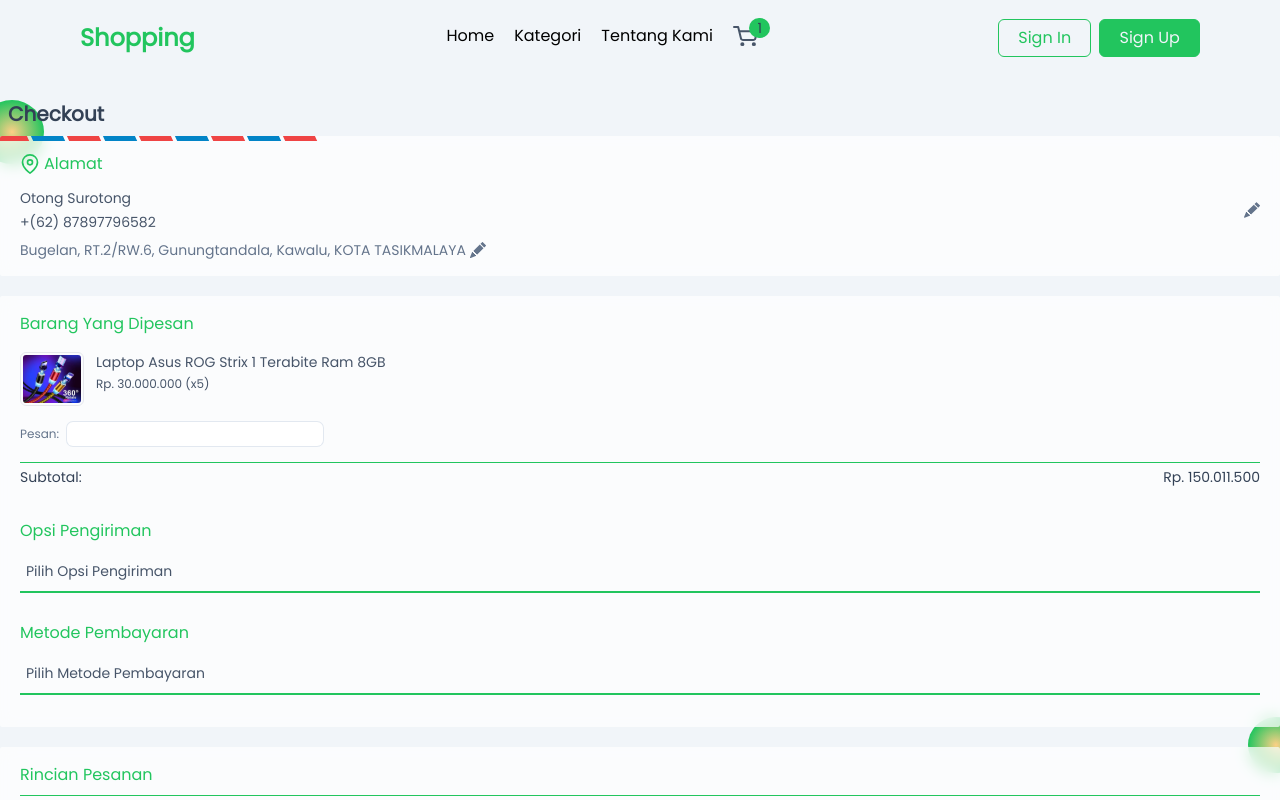
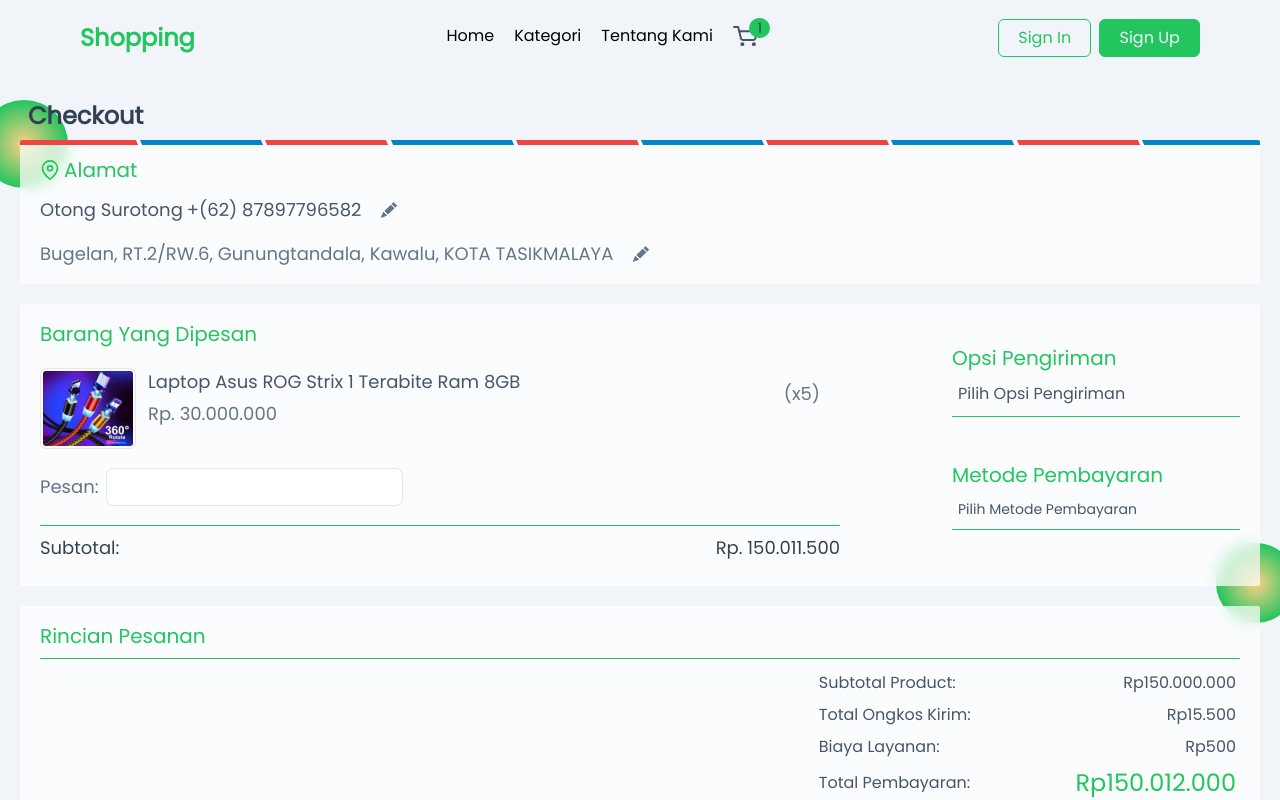
Before and after one commit to galihroswandi/E-comerce, a React (Create React App) app in the folder e-comerce/: page /checkout in a window 1280 px wide. Shown: the top 800 px of the page. Built offline with nearby package versions, Linux system fonts and the light colour scheme.

Commit message:
Update Responsive Versi Large

```diff
--- a/e-comerce/src/components/Elements/Footer/index.jsx
+++ b/e-comerce/src/components/Elements/Footer/index.jsx
@@ -8,9 +8,11 @@ import LinkFooterKontak from "./LinkFooterKontak";
 
 const Footer = () => {
   return (
-    <div className="min-h-[20rem] bg-gradient-to-r from-[#DCFCE7] to-white shadow-[-1rem_0_60px_1rem_rgba(15, 23, 42,0.3)] py-10 px-10 relative box-border overflow-x-hidden grid sm:grid-cols-2 md:grid-cols-3 pb-28 sm:pb-0">
+    <div className="min-h-[20rem] bg-gradient-to-r from-[#DCFCE7] to-white shadow-[-1rem_0_60px_1rem_rgba(15, 23, 42,0.3)] py-10 px-10 relative box-border overflow-x-hidden grid sm:grid-cols-2 md:grid-cols-3 pb-28 sm:pb-8">
       <section className="brand mb-10 lg:ml-10">
-        <h1 className="text-3xl font-semibold text-green-500 mb-1">Shopping</h1>
+        <h1 className="text-xl sm:text-3xl font-semibold text-green-500 mb-1">
+          Shopping
+        </h1>
         <p className="text-base font-ligh text-green-400">
           Copyright &copy; 2023
         </p>
--- a/e-comerce/src/components/Layouts/Checkout/index.jsx
+++ b/e-comerce/src/components/Layouts/Checkout/index.jsx
@@ -12,33 +12,34 @@ const CheckoutTemplate = () => {
     <Fragment>
       <Navbar />
       <div className="wrapper overflow-hidden">
-        <main className="min-h-[100vh] mt-[5rem] mx-2 py-5 box-border mb-8 sm:container md:px-0 relative">
+        <main className="min-h-[100vh] mt-[5rem] mx-2 py-5 box-border mb-8 sm:container md:px-3 lg:px-5 relative">
           <img
             src={Checkout1}
             alt="Ellipse"
-            className="w-[4rem] absolute -z-[1] -left-5"
+            className="w-[4rem] lg:w-[5.5rem] absolute -z-[1] -left-5"
           />
-          <h1 className="mx-2 font-semibold text-xl text-slate-700 mb-2">
+          <h1 className="mx-2 font-semibold text-xl lg:text-2xl text-slate-700 mb-2">
             Checkout
           </h1>
           <section className="address bg-white rounded-sm  px-5 py-4 bg-opacity-70 backdrop-blur-[7.5px] flex flex-col gap-2 overflow-hidden mb-5">
-            <div className="dashed absolute top-0 right-1 left-1 flex items-center gap-3">
-              <div className="w-[2rem] h-[.3rem] bg-red-500 skew-x-[25deg] -ml-2"></div>
-              <div className="w-[2rem] h-[.3rem] bg-sky-600 skew-x-[25deg] -ml-2"></div>
-              <div className="w-[2rem] h-[.3rem] bg-red-500 skew-x-[25deg] -ml-2"></div>
-              <div className="w-[2rem] h-[.3rem] bg-sky-600 skew-x-[25deg] -ml-2"></div>
-              <div className="w-[2rem] h-[.3rem] bg-red-500 skew-x-[25deg] -ml-2"></div>
-              <div className="w-[2rem] h-[.3rem] bg-sky-600 skew-x-[25deg] -ml-2"></div>
-              <div className="w-[2rem] h-[.3rem] bg-red-500 skew-x-[25deg] -ml-2"></div>
-              <div className="w-[2rem] h-[.3rem] bg-sky-600 skew-x-[25deg] -ml-2"></div>
-              <div className="w-[2rem] h-[.3rem] bg-red-500 skew-x-[25deg] -ml-2"></div>
+            <div className="dashed absolute top-0 right-1 left-1 flex items-center gap-3 w-full">
+              <div className="w-1/5 h-[.3rem] bg-red-500 skew-x-[25deg] -ml-2"></div>
+              <div className="w-1/5 h-[.3rem] bg-sky-600 skew-x-[25deg] -ml-2"></div>
+              <div className="w-1/5 h-[.3rem] bg-red-500 skew-x-[25deg] -ml-2"></div>
+              <div className="w-1/5 h-[.3rem] bg-sky-600 skew-x-[25deg] -ml-2"></div>
+              <div className="w-1/5 h-[.3rem] bg-red-500 skew-x-[25deg] -ml-2"></div>
+              <div className="w-1/5 h-[.3rem] bg-sky-600 skew-x-[25deg] -ml-2"></div>
+              <div className="w-1/5 h-[.3rem] bg-red-500 skew-x-[25deg] -ml-2"></div>
+              <div className="w-1/5 h-[.3rem] bg-sky-600 skew-x-[25deg] -ml-2"></div>
+              <div className="w-1/5 h-[.3rem] bg-red-500 skew-x-[25deg] -ml-2"></div>
+              <div className="w-1/5 h-[.3rem] bg-sky-600 skew-x-[25deg] -ml-2"></div>
             </div>
             <h1 className="text-green-500 flex items-center gap-1">
               <img src={MapIcon} alt="Map Icon" className="w-5" />
-              <span className="text-base">Alamat</span>
+              <span className="text-base lg:text-xl">Alamat</span>
             </h1>
-            <p className="text-slate-600 mt-1 flex justify-between items-center">
-              <span className="flex flex-col gap-1 text-sm">
+            <p className="text-slate-600 mt-1 flex justify-between md:justify-start md:gap-5 items-center">
+              <span className="flex flex-wrap items-center gap-1 text-sm lg:text-lg">
                 Otong Surotong
                 <span>+(62) 87897796582</span>
               </span>
@@ -49,8 +50,8 @@ const CheckoutTemplate = () => {
                 className="w-4 cursor-pointer hover:text-green-500"
               />
             </p>
-            <p className="flex gap-1">
-              <span className="text-slate-500 text-sm">
+            <p className="flex gap-1 justify-between md:justify-start md:gap-5 items-center mt-2">
+              <span className="text-slate-500 text-sm lg:text-lg">
                 Bugelan, RT.2/RW.6, Gunungtandala, Kawalu, KOTA TASIKMALAYA
               </span>
               <img
@@ -61,46 +62,60 @@ const CheckoutTemplate = () => {
               />
             </p>
           </section>
-          <section className="detail bg-white rounded-sm mb-5 px-5 py-4 bg-opacity-70 backdrop-blur-[7.5px] flex flex-col gap-2 overflow-hidden">
+          <section className="detail bg-white rounded-sm mb-5 px-5 py-4 bg-opacity-70 backdrop-blur-[7.5px] flex flex-col md:flex-row lg:grid lg:grid-cols-3 lg:gap-0 gap-2 overflow-hidden">
+            <div className="mb-3 md:mb-0 lg:col-span-2 lg:relative">
               <h1 className="text-green-500 flex items-center gap-1">
-              <span className="text-base mb-2">Barang Yang Dipesan</span>
+                <span className="text-base lg:text-xl mb-2 lg:mb-5">
+                  Barang Yang Dipesan
+                </span>
               </h1>
               <div className="main flex gap-3">
                 <img
                   src={Product1}
                   alt="Product 1"
-                className="w-16 border p-0.5 rounded-md"
+                  className="w-16 lg:w-24 border p-0.5 rounded-md"
                 />
                 <div className="desc flex flex-col gap-1 text-slate-600">
-                <p className="text-sm">
+                  <p className="text-sm sm:text-base lg:text-lg">
                     Laptop Asus ROG Strix 1 Terabite Ram 8GB
                   </p>
-                <p className="text-xs">Rp. 30.000.000 (x5)</p>
+                  <p className="text-xs sm:text-sm lg:text-lg text-slate-500">
+                    Rp. 30.000.000{" "}
+                    <span className="lg:absolute lg:right-5 lg:-translate-y-5">
+                      (x5)
+                    </span>
+                  </p>
                 </div>
               </div>
-            <div className="message mt-2">
+              <div className="message mt-2 lg:mt-5">
                 <label htmlFor="pesan" className=" flex items-center gap-2">
-                <span className="text-xs text-slate-500">Pesan:</span>
+                  <span className="text-xs sm:text-sm lg:text-lg text-slate-500">
+                    Pesan:
+                  </span>
                   <input
                     type="text"
                     name="pesan"
                     id="pesan"
-                  className="py-1 px-3 border-none outline-none focus:ring-1 focus:ring-green-500 rounded-md text-xs text-slate-700 ring-1 ring-slate-200 md:max-w-full mr-1 max-w-[80%]"
+                    className="py-1 lg:py-2 px-3 border-none outline-none focus:ring-1 focus:ring-green-500 rounded-md text-xs lg:text-sm lg:font-extralight text-slate-700 ring-1 ring-slate-200 md:max-w-full mr-1 max-w-[80%]"
                   />
                 </label>
               </div>
-            <div className="total flex justify-between items-center border-t border-t-green-500 mt-2 py-1 text-sm text-slate-700">
+              <div className="total flex justify-between items-center border-t border-t-green-500 mt-4 lg:mt-5 lg:text-lg py-2 text-sm text-slate-700">
                 <h1>Subtotal:</h1>
                 <h1>Rp. 150.011.500</h1>
               </div>
-            <div className="opsi-pengiriman mt-5">
+            </div>
+            <div className="lg:flex lg:flex-col lg:justify-evenly lg:ml-28">
+              <div className="opsi-pengiriman">
                 <h1 className="text-green-500 flex items-center gap-1">
-                <span className="text-base mb-2">Opsi Pengiriman</span>
+                  <span className="text-base lg:text-xl mb-2 lg:mb-0">
+                    Opsi Pengiriman
+                  </span>
                 </h1>
                 <select
                   name="opsi-pengiriman"
                   id="opsi-pengiriman"
-                className="block px-1.5 py-2.5 w-full text-sm text-slate-600 bg-transparent border-0 border-b-2 border-green-500 appearance-none focus:outline-none focus:ring-0 focus:border-green-500 peer"
+                  className="block px-1.5 py-2.5 w-full text-base text-slate-600 bg-transparent border-0 border-b border-green-500 appearance-none focus:outline-none focus:ring-0 focus:border-green-500 peer"
                 >
                   <option value="">Pilih Opsi Pengiriman</option>
                   <option value="hemat">Hemat (Rp15.500)</option>
@@ -110,51 +125,56 @@ const CheckoutTemplate = () => {
               </div>
               <div className="metode-pembayaran mt-5 mb-4">
                 <h1 className="text-green-500 flex items-center gap-1">
-                <span className="text-base mb-2">Metode Pembayaran</span>
+                  <span className="text-base lg:text-xl mb-2 lg:mb-0">
+                    Metode Pembayaran
+                  </span>
                 </h1>
                 <select
                   name="opsi-pengiriman"
                   id="opsi-pengiriman"
-                className="block px-1.5 py-2.5 w-full text-sm text-slate-600 bg-transparent border-0 border-b-2 border-green-500 appearance-none focus:outline-none focus:ring-0 focus:border-green-500 peer"
+                  className="block px-1.5 py-2.5 w-full text-sm text-slate-600 bg-transparent border-0 border-b border-green-500 appearance-none focus:outline-none focus:ring-0 focus:border-green-500 peer"
                 >
                   <option value="">Pilih Metode Pembayaran</option>
                   <option value="COD">COD (Bayar Ditempat)</option>
                 </select>
               </div>
+            </div>
           </section>
           <img
             src={Checkout1}
             alt="Ellipse"
-            className="w-[3.5rem] absolute -z-10 top-[69%] -right-6"
+            className="w-[3.5rem] lg:w-[5rem] absolute -z-10 top-[69%] sm:top-[66%] md:top-[55%] -right-6 sm:-right-4"
           />
 
           <section className="rincian-peanan bg-white rounded-sm mb-0 px-5 py-4 bg-opacity-70 backdrop-blur-[7.5px] flex flex-col gap-2 overflow-hidden">
             <h1 className="text-green-500 flex items-center gap-1">
-              <span className="text-base">Rincian Pesanan</span>
+              <span className="text-base lg:text-xl">Rincian Pesanan</span>
             </h1>
             <div className="main py-3 border-y border-y-green-500">
-              <div className="rincian1 flex justify-between items-center px-1 text-xs text-slate-600 font-extralight mb-2">
-                <p>Subtotal Product:</p>
+              <div className="rincian1 flex justify-between items-center px-1 text-xs sm:text-sm lg:text-base text-slate-600 font-extralight mb-2">
+                <p className="lg:ml-[65%]">Subtotal Product:</p>
                 <p>Rp150.000.000</p>
               </div>
-              <div className="rincian1 flex justify-between items-center px-1 text-xs text-slate-600 font-extralight mb-2">
-                <p>Total Ongkos Kirim:</p>
+              <div className="rincian1 flex justify-between items-center px-1 text-xs sm:text-sm lg:text-base text-slate-600 font-extralight mb-2">
+                <p className="lg:ml-[65%]">Total Ongkos Kirim:</p>
                 <p>Rp15.500</p>
               </div>
-              <div className="rincian1 flex justify-between items-center px-1 text-xs text-slate-600 font-extralight mb-2">
-                <p>Biaya Layanan:</p>
+              <div className="rincian1 flex justify-between items-center px-1 text-xs sm:text-sm lg:text-base text-slate-600 font-extralight mb-2">
+                <p className="lg:ml-[65%]">Biaya Layanan:</p>
                 <p>Rp500</p>
               </div>
-              <div className="rincian1 flex justify-between items-center px-1 text-xs text-slate-600 font-extralight mb-2">
-                <p>Total Pembayaran:</p>
-                <p className="text-sm text-green-500">Rp150.012.000</p>
+              <div className="rincian1 flex justify-between items-center px-1 text-xs sm:text-sm lg:text-base text-slate-600 font-extralight mb-2">
+                <p className="lg:ml-[65%]">Total Pembayaran:</p>
+                <p className="text-sm lg:text-2xl text-green-500">
+                  Rp150.012.000
+                </p>
               </div>
             </div>
-            <div className="submit flex justify-end gap-2 mb-2">
-              <button className="text-xs border border-green-500 px-5 py-[.4rem] rounded-sm text-green-500">
+            <div className="submit flex justify-end gap-2 my-2">
+              <button className="text-xs sm:text-sm lg:text-lg border border-green-500 px-5 lg:px-12 py-[.4rem] rounded-sm text-green-500">
                 Batal
               </button>
-              <button className="text-xs border px-5 py-[.4rem] rounded-sm text-green-100 bg-green-500 leading-4">
+              <button className="text-xs sm:text-sm lg:text-lg border px-5 py-[.4rem] rounded-sm text-green-100 bg-green-500 leading-4">
                 Buat Pesanan
               </button>
             </div>
```
Lines whose indentation alone changed are shown as unchanged.
